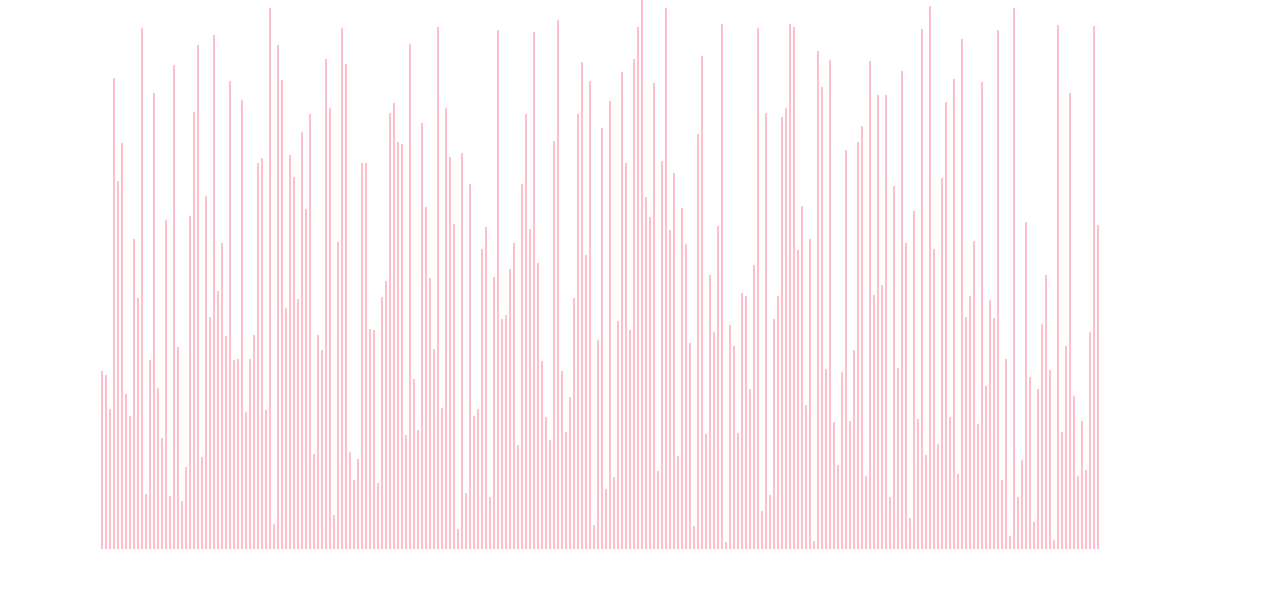
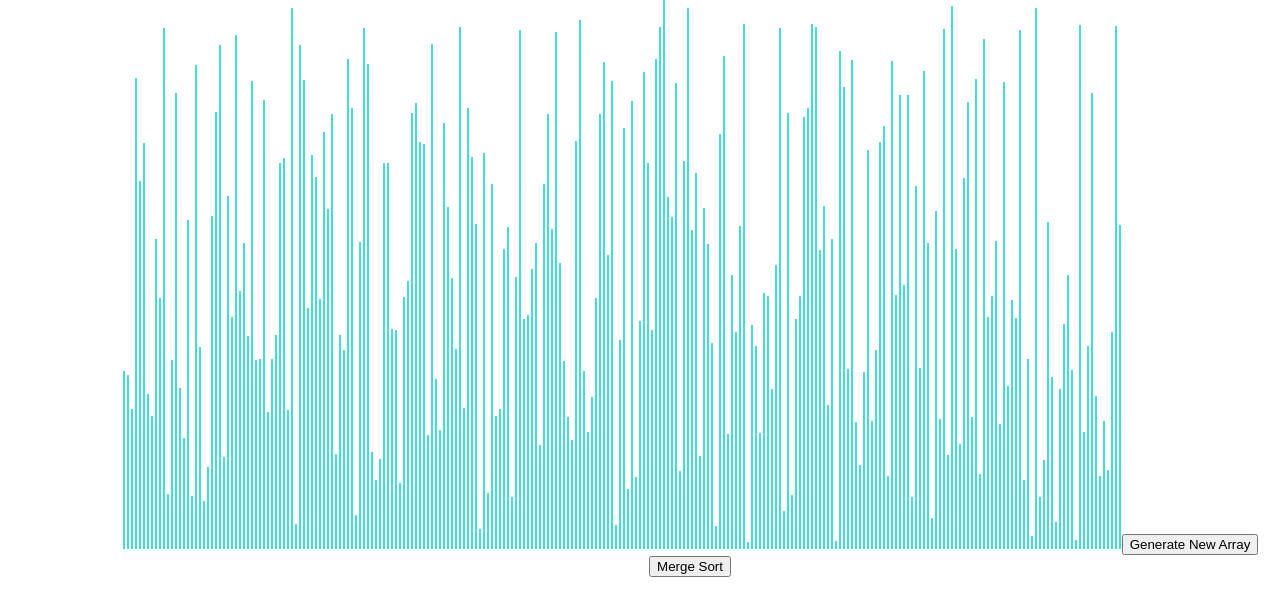
Before and after one commit to Jeremy-cmd/Sorting-Visualizer, a React (Create React App) app: page / in a window 1280 px wide. Shown: the top 616 px of the page. Built offline with nearby package versions, Linux system fonts and the light colour scheme.

Commit message:
added mergeSort and animations

```diff
--- a/src/Sorting.css
+++ b/src/Sorting.css
@@ -5,12 +5,8 @@
 }
 
 
-.array-bar {
+.bar {
   width: 2px;
   display: inline-block;
   margin: 0 1px;
-  background-color: pink;
-
-
-
 }
--- a/src/Sorting.jsx
+++ b/src/Sorting.jsx
@@ -1,5 +1,13 @@
 import React, {useEffect, useState} from 'react';
 import './Sorting.css';
+import {getMergeAnimation} from './algorithms/mergeSort.jsx';
+// import {getBubbleAnimation} from './algorithms/mergeSort.jsx';
+// import {getHeapAnimation} from './algorithms/mergeSort.jsx';
+// import {getQuickAnimation} from './algorithms/mergeSort.jsx';
+
+const ANIMATION_SPEED_MS = 5;
+const COLOR = 'turquoise';
+const SECONDARY_COLOR = 'red';
 
 
 function Sorting() {
@@ -19,8 +27,31 @@ function Sorting() {
     for(let i=0; i<250; i++){
       array.push(randomInt(5,550));
     }
-    console.log(array);
     setSortArray(array);
+
+  }
+
+  function merge() {
+    const animations = getMergeAnimation(sortArray);
+    for(let i=0; i<animations.length; i++){
+      const bars = document.getElementsByClassName('bar');
+      const changeColor = i % 3 !== 2;
+      if(changeColor){
+        const [firstBarIdx, secondBarIdx] = animations[i];
+        const color = i % 3 === 0 ? SECONDARY_COLOR : COLOR;
+        setTimeout(() => {
+          bars[firstBarIdx].style.backgroundColor = color;
+          bars[secondBarIdx].style.backgroundColor = color;
+        }, i * ANIMATION_SPEED_MS);
+      }
+      else{
+        setTimeout(() => {
+          const [firstBarIdx, height] = animations[i];
+          bars[firstBarIdx].style.height = `${height}px`;
+        }, i * ANIMATION_SPEED_MS);
+      }
+    }
+
 
   }
 
@@ -28,13 +59,17 @@ function Sorting() {
     <div className="array-container">
 
       {sortArray.map((value, idx) => (
-        <div className="array-bar"
+        <div className="bar"
              key={idx}
-             style={{height: `${value}px`}}>
+             style={{
+               backgroundColor: COLOR,
+               height: `${value}px`}}>
 
         </div>
       ))}
 
+      <button onClick={() => resetArray()}>Generate New Array</button>
+      <button onClick={() => merge()}>Merge Sort</button>
 
     </div>
 
--- a/src/algorithms/mergeSort.jsx
+++ b/src/algorithms/mergeSort.jsx
@@ -0,0 +1,63 @@
+import React from "react";
+
+
+export function getMergeAnimation(array){
+  const animations = [];
+  if(array.length <= 1){
+    return array;
+  }
+  const auxArray = array.slice();
+  mergeSort(array, 0, array.length - 1, auxArray, animations);
+  return animations;
+
+}
+
+const mergeSort = (array, start, end, auxArray, animations) => {
+
+
+  if(start == end){
+    return;
+  }
+  let midPoint = Math.floor((start + end) / 2);
+  mergeSort(auxArray, start, midPoint, array, animations);
+  mergeSort(auxArray, midPoint+1, end, array, animations);
+  let i = start;
+  let s = start;
+  let j = midPoint + 1;
+
+  while(i <= midPoint && j <= end){
+    animations.push([i, j]);
+    animations.push([i, j]);
+    if(auxArray[i] <= auxArray[j]){
+      animations.push([s, auxArray[i]]);
+      array[s] = auxArray[i];
+      s++;
+      i++;
+    }
+    else{
+      animations.push([s, auxArray[j]]);
+      array[s] = auxArray[j];
+      s++;
+      j++;
+    }
+  }
+
+  while(i <= midPoint){
+    animations.push([i, i]);
+    animations.push([i, i]);
+    animations.push([s, auxArray[i]]);
+    array[s] = auxArray[i];
+    s++;
+    i++;
+  }
+
+  while(j <= end){
+    animations.push([j, j]);
+    animations.push([j, j]);
+    animations.push([s, auxArray[j]]);
+    array[s] = auxArray[j];
+    s++;
+    j++;
+  }
+
+}
```
Also changed, not shown: 1 other file (tests, documents, lock files or other folders).
